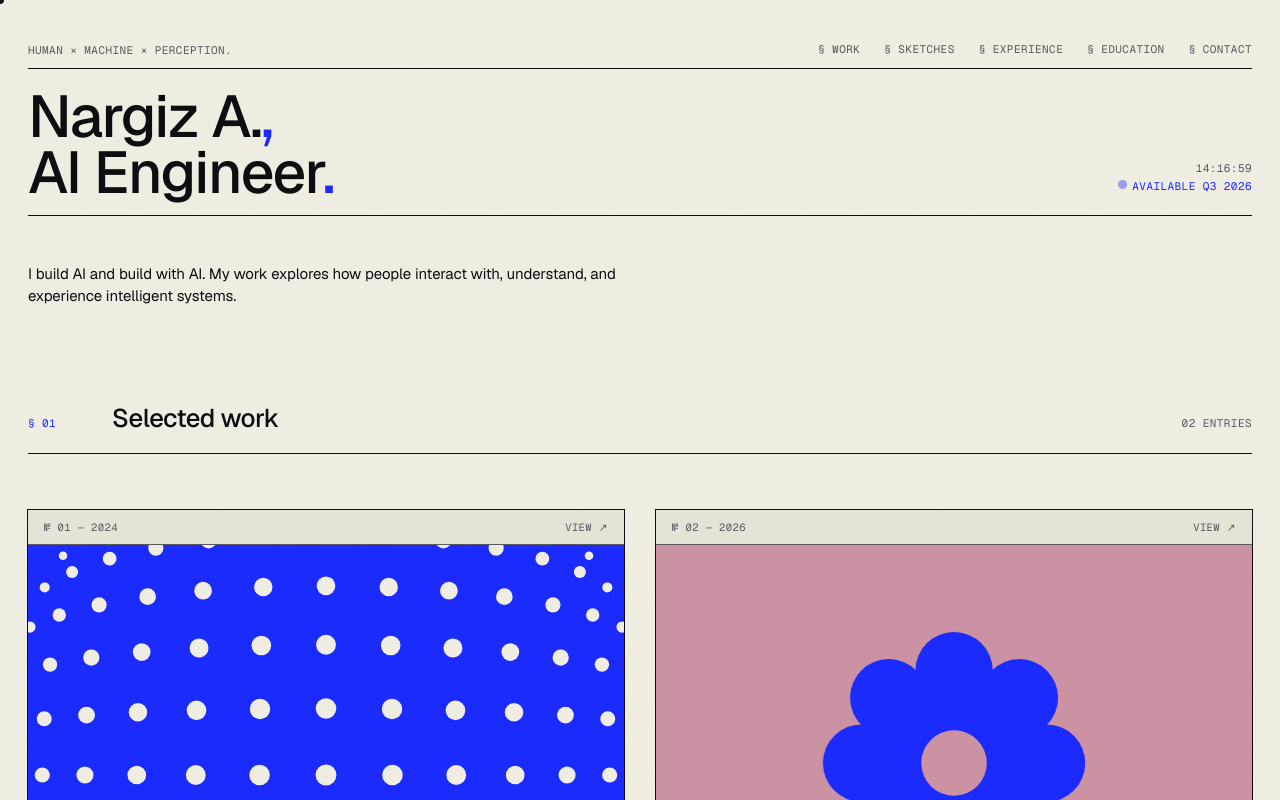
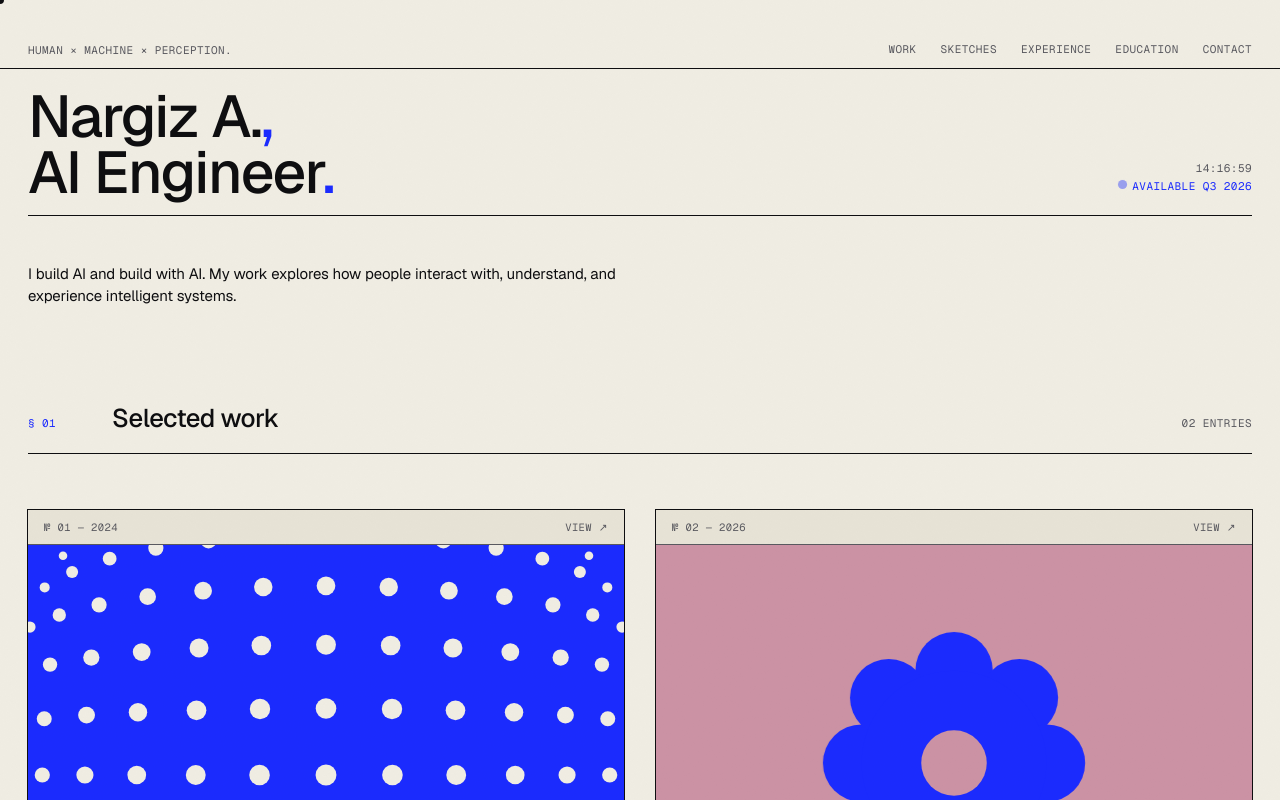
Before and after one commit to nargizas/nargizas.github.io, a Next.js app: page / in a window 1280 px wide. Shown: the top 800 px of the page. Built offline with nearby package versions, Linux system fonts and the light colour scheme.

Commit message:
refactor header

```diff
--- a/app/styles/masthead.css
+++ b/app/styles/masthead.css
@@ -5,6 +5,40 @@ header.mast {
   border-bottom: 1px solid currentColor;
   padding: 10px 0;
   margin-bottom: 0;
+  position: sticky;
+  top: 0;
+  z-index: 100;
+  background: var(--paper);
+  margin-left: calc(-1 * var(--gutter));
+  margin-right: calc(-1 * var(--gutter));
+  padding-left: var(--gutter);
+  padding-right: var(--gutter);
+}
+
+.mast-name {
+  position: absolute;
+  right: var(--gutter);
+  font-family: var(--mono);
+  font-size: 11px;
+  letter-spacing: 0.04em;
+  color: var(--accent);
+  text-transform: uppercase;
+  opacity: 0;
+  transition: opacity 0.25s ease;
+  pointer-events: none;
+  white-space: nowrap;
+}
+
+@media (min-width: 881px) {
+  .mast-name {
+    right: auto;
+    left: 50%;
+    transform: translateX(-50%);
+  }
+}
+
+.mast-name--visible {
+  opacity: 1;
 }
 
 .mast-tagline {
@@ -121,5 +155,5 @@ header.mast {
   .sub h1 { font-size: clamp(48px, 12vw, 100px); }
   .sub { align-items: flex-start; flex-direction: column; gap: 16px; }
   .mast-right { align-items: flex-start; }
-  .nav-strip nav { justify-content: flex-start; }
+  .nav-strip { display: none; }
 }
--- a/components/Portfolio.js
+++ b/components/Portfolio.js
@@ -1,6 +1,6 @@
 'use client';
 
-import { useState, useEffect } from 'react';
+import { useState, useEffect, useRef } from 'react';
 import Reticle from './Reticle';
 
 import { WORK_ENTRIES } from '../data/projects';
@@ -91,6 +91,18 @@ function Entry({ idx, title, year, role, stack, status, location, caption, Plate
 
 export default function Portfolio() {
   const now = useLiveClock();
+  const subRef = useRef(null);
+  const [nameVisible, setNameVisible] = useState(false);
+
+  useEffect(() => {
+    const handleScroll = () => {
+      if (subRef.current) {
+        setNameVisible(subRef.current.getBoundingClientRect().bottom < 60);
+      }
+    };
+    window.addEventListener('scroll', handleScroll, { passive: true });
+    return () => window.removeEventListener('scroll', handleScroll);
+  }, []);
 
   const timeStr = now
     ? now.toLocaleTimeString('en-GB', { hour: '2-digit', minute: '2-digit', second: '2-digit' })
@@ -103,18 +115,19 @@ export default function Portfolio() {
         {/* ─── Masthead ─────────────────────────────── */}
         <header className="mast">
           <span className="mast-tagline">Human × Machine × Perception.</span>
+          <span className={`mast-name${nameVisible ? ' mast-name--visible' : ''}`}>Nargiz A.</span>
           <div className="nav-strip">
             <nav>
-              <a href="#work">§ Work</a>
-              <a href="#sketches">§ Sketches</a>
-              <a href="#experience">§ Experience</a>
-              <a href="#education">§ Education</a>
-              <a href="#contact">§ Contact</a>
+              <a href="#work">Work</a>
+              <a href="#sketches">Sketches</a>
+              <a href="#experience">Experience</a>
+              <a href="#education">Education</a>
+              <a href="#contact">Contact</a>
             </nav>
           </div>
         </header>
 
-        <div className='sub'>
+        <div className='sub' ref={subRef}>
           <h1>
             Nargiz A.<span className="accent">,</span>
             <br />
```
